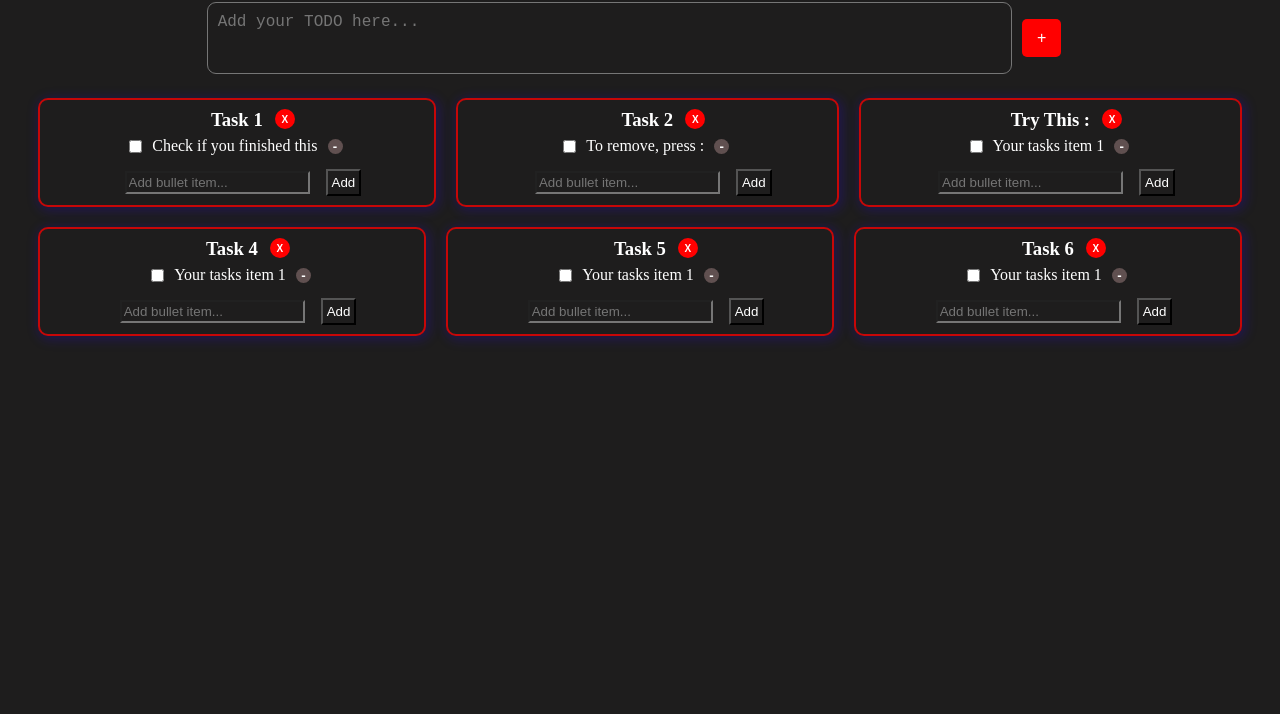
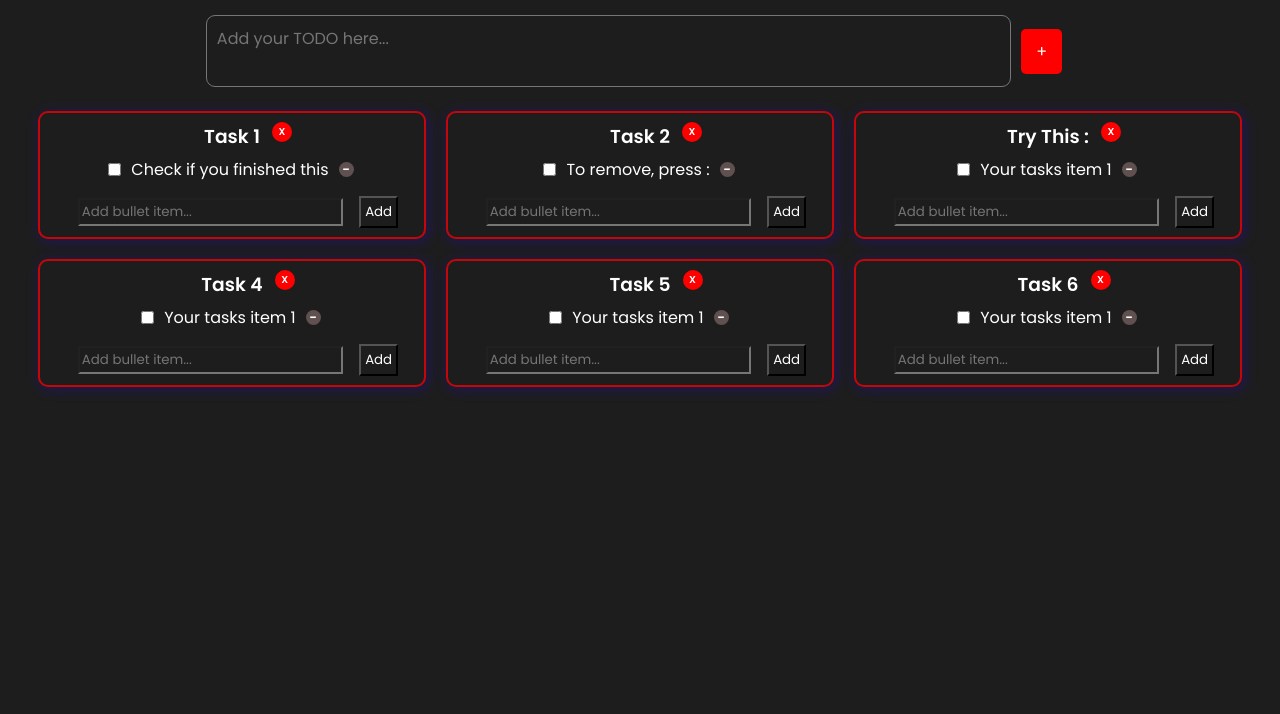
Before and after one commit to Arpan-Saha-25/TODO-list-organizer, a plain HTML site: page index.html in a window 1280 px wide. Shown: the part 86-800 px from the top of the page. Drawn offline with Linux system fonts and the light colour scheme.

Commit message:
updating fonts in css

```diff
--- a/style.css
+++ b/style.css
@@ -1,8 +1,12 @@
+@import url('https://fonts.googleapis.com/css2?family=Poppins:wght@300;400;500;600&display=swap');
+
+
 * {
     margin: auto 12px;
     padding: 2px;
     background-color: #1e1d1d;
     color: white;
+    font-family: "Poppins", sans-serif, arial;
 }
 
 #firstbar {
```
